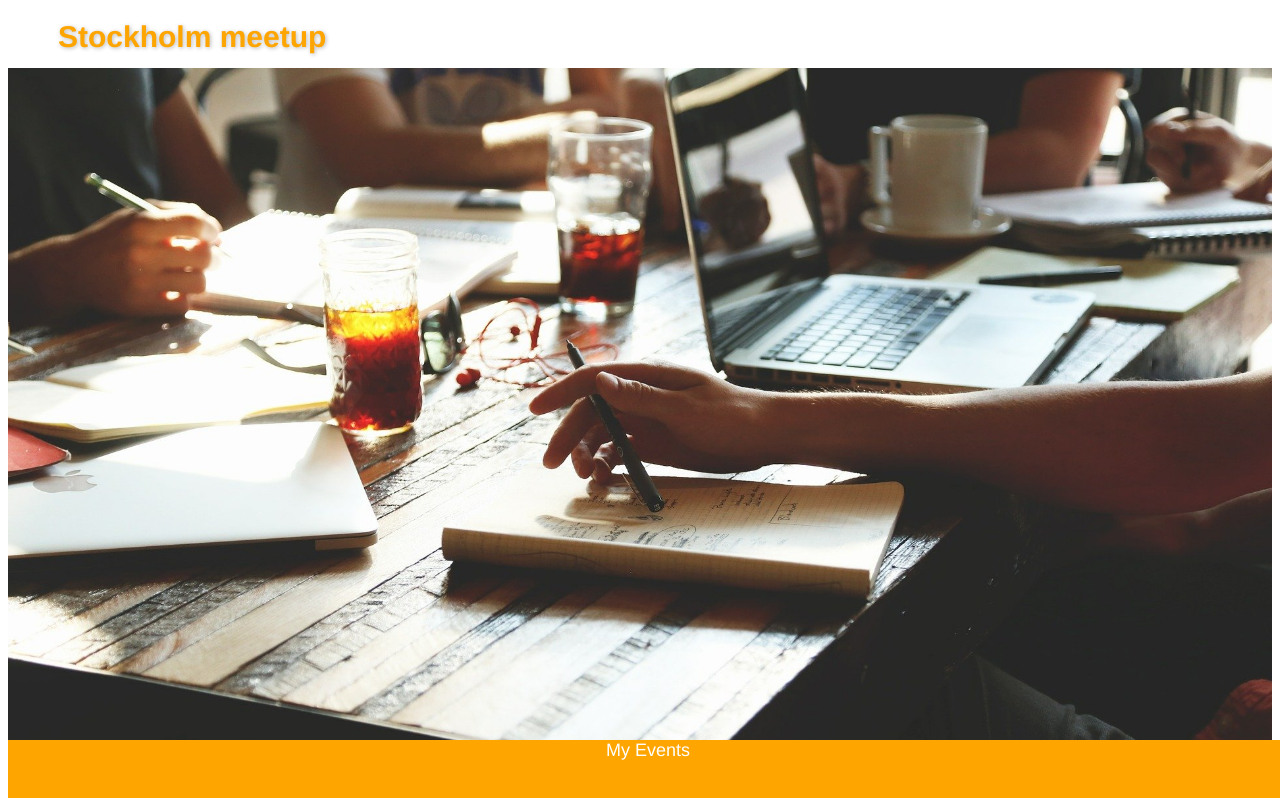
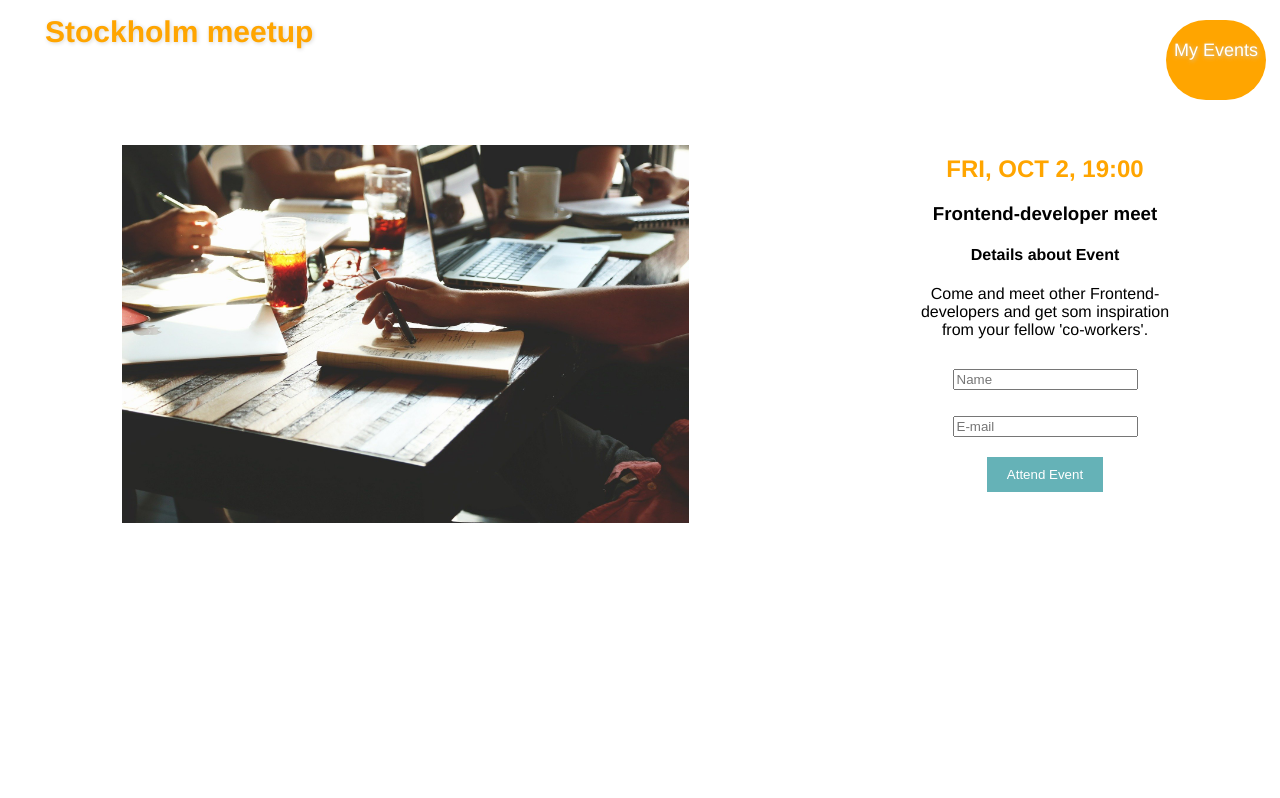
Before and after one commit to jenseneducation-Frida-Johansson/meetup-stockholm, a Vue app: page /eventPage/1 in a window 1280 px wide. Shown: the top 798 px of the page. Built offline with nearby package versions, Linux system fonts and the light colour scheme.

Commit message:
css styling

```diff
--- a/public/index.html
+++ b/public/index.html
@@ -1,17 +1,28 @@
 <!DOCTYPE html>
 <html lang="en">
   <head>
-    <meta charset="utf-8">
-    <meta http-equiv="X-UA-Compatible" content="IE=edge">
-    <meta name="viewport" content="width=device-width,initial-scale=1.0">
-    <link rel="icon" href="<%= BASE_URL %>favicon.ico">
+    <meta charset="utf-8" />
+    <meta http-equiv="X-UA-Compatible" content="IE=edge" />
+    <meta name="viewport" content="width=device-width,initial-scale=1.0" />
+    <link rel="icon" href="<%= BASE_URL %>favicon.ico" />
     <title><%= htmlWebpackPlugin.options.title %></title>
   </head>
   <body>
     <noscript>
-      <strong>We're sorry but <%= htmlWebpackPlugin.options.title %> doesn't work properly without JavaScript enabled. Please enable it to continue.</strong>
+      <strong
+        >We're sorry but <%= htmlWebpackPlugin.options.title %> doesn't work
+        properly without JavaScript enabled. Please enable it to
+        continue.</strong
+      >
     </noscript>
     <div id="app"></div>
     <!-- built files will be auto injected -->
   </body>
 </html>
+
+<style>
+  body {
+    padding: 0;
+    margin: 0;
+  }
+</style>
--- a/src/App.vue
+++ b/src/App.vue
@@ -22,10 +22,12 @@
   font-size: 30px;
   color: orange;
   text-decoration: none;
-  text-shadow: 1px 1px 4px rgb(185, 185, 185);
+  text-shadow: 1px 1px 4px rgb(214, 214, 214);
+  top: 0;
   position: fixed;
-  top: 0;
   display: flex;
-  padding: 20px;
+  align-items: center;
+  justify-content: center;
+  padding: 15px;
 }
 </style>
--- a/src/components/EventId.vue
+++ b/src/components/EventId.vue
@@ -22,18 +22,22 @@ export default {
 
 <style>
 .eventId-container {
-  width: 115px;
-  height: 115px;
+  width: 100px;
+  height: 100px;
   background-color: #fff;
   padding: 20px;
   border-radius: 50%;
-
   color: grey;
+  font-size: 14px;
 }
 
+/* .date{
+  margin-bottom: 15px;
+} */
 .date,
 .time {
   color: orange;
+  margin-top: -5px;
 }
 @media screen and (min-width: 600px) {
   .eventId-container {
--- a/src/components/Events.vue
+++ b/src/components/Events.vue
@@ -38,6 +38,10 @@ export default {
   .eventsContainer {
     grid-template-columns: auto auto auto;
   }
+  .EventId {
+    margin: 20px;
+    padding: 20px;
+  }
 }
 
 @media screen and (min-width: 1050px) {
@@ -48,5 +52,9 @@ export default {
   .eventsContainer {
     grid-template-columns: auto auto auto auto;
   }
+  .EventId {
+    margin: 30px;
+    padding: 30px;
+  }
 }
 </style>
--- a/src/components/Nav.vue
+++ b/src/components/Nav.vue
@@ -4,7 +4,7 @@
   </div>
 </template>
 
-<script>
+<script scoped>
 export default {};
 </script>
 
@@ -23,5 +23,31 @@ export default {};
   text-decoration: none;
   color: white;
   font-size: 18px;
+  text-shadow: 0.7px 0.7px 4px rgb(204, 204, 204);
+}
+@media screen and (min-width: 700px) {
+  .nav-container {
+    height: 60px;
+    width: 100px;
+    text-decoration: none;
+    top: 0;
+    margin-left: 80%;
+    margin-top: 20px;
+    border-radius: 50px;
+    padding-top: 20px;
+  }
+}
+
+@media screen and (min-width: 1050px) {
+  .nav-container {
+    height: 60px;
+    width: 100px;
+    text-decoration: none;
+    top: 0;
+    margin-left: 90%;
+    margin-top: 20px;
+
+    border-radius: 50px;
+  }
 }
 </style>
--- a/src/components/ReviewArea.vue
+++ b/src/components/ReviewArea.vue
@@ -1,5 +1,5 @@
 <template>
-  <div>
+  <div class="reviewArea-container">
     <h5>Skriv gärna en recension i rutan nedanför:</h5>
     <textarea
       id="textarea"
@@ -7,15 +7,44 @@
       rows="5"
       placeholder="Write your review here..."
     ></textarea>
+    <input
+      @click="addReviewClick()"
+      type="submit"
+      value="Add Review"
+      class="reviewButton"
+    />
   </div>
 </template>
 
 <script>
-export default {};
+import { mapActions } from "vuex";
+export default {
+  methods: {
+    addReviewClick() {
+      this.addReview(this.event);
+      this.$router.push("/");
+    },
+    ...mapActions(["addReview"]),
+  },
+};
 </script>
 
 <style>
+.reviewArea-container {
+  display: flex;
+  flex-direction: column;
+  justify-content: center;
+  align-items: center;
+}
+
 #textarea {
-  margin-bottom: 100px;
+  margin: 0px 0px 15px 0px;
+}
+.reviewButton {
+  background-color: #65b2b7;
+  color: white;
+  border: none;
+  padding: 10px 20px 10px 20px;
+  margin-bottom: 50%;
 }
 </style>
--- a/src/store/index.js
+++ b/src/store/index.js
@@ -22,7 +22,7 @@ export default new Vuex.Store({
         name: "Mamma grupp",
         info:
           "Kom och träffa andra mammor i vår mamma-grupp. Vi tipsar om bra mat för dig och ditt barn, gör meditationsövningar tillsammans och fikar m.m. Välkomna!",
-        image: "@/assets/girl-2480361_1920.jpg",
+        image: require("@/assets/girl-2480361_1920.jpg"),
       },
       {
         id: 3,
@@ -31,7 +31,7 @@ export default new Vuex.Store({
         name: "Studentträff Stockholm",
         info:
           "Nu är det äntligen dags för den årliga studentträffen i Stockholm! Ni kommer få lära känna andra studenter som är peppade på att en ny termin startat. Vi kommer ha inspirerande föreläsningar, mingel och roliga lekar. Ni får även med er en goodiebag när eventet är slut.",
-        image: "@/assets/startup-593341_1920.jpg",
+        image: require("@/assets/people-2557396_1920.jpg"),
       },
       {
         id: 4,
@@ -40,11 +40,12 @@ export default new Vuex.Store({
         name: "Planteringsskolan",
         info:
           "Har du också fallit för planteringsfällan under covid-19? Då kan du komma till vårt event och få ännu mer inspiration och lära dig mer! Ni kommer även få med er lite fröer för att kunna fortsätta plantera under hösten hemma. ",
-        image: "@/assets/startup-593341_1920.jpg",
+        image: require("@/assets/pots-716579_1920.jpg"),
       },
     ],
     myAttendedEvents: [],
     addEvent: [],
+    myReviews: [],
   },
   getters: {
     listOfEvents(state) {
@@ -72,10 +73,17 @@ export default new Vuex.Store({
         );
       }
     },
+    addReview(state, data) {
+      state.myReviews.push(data);
+      localStorage.setItem("myReviews", JSON.stringify(state.myReviews));
+    },
   },
   actions: {
     addEvent({ commit }, data) {
       commit("addEvent", data);
     },
+    addReview({ commit }, data) {
+      commit("addReview", data);
+    },
   },
 });
--- a/src/views/EventPage.vue
+++ b/src/views/EventPage.vue
@@ -1,6 +1,9 @@
 <template>
   <div class="EventPage-container">
-    <img class="image" :src="event.image" alt="" />
+    <div class="imageContainer">
+      <img class="imageEvent" :src="event.image" alt="" />
+    </div>
+    <div class="eventInformation">
       <h2 class="date time">{{ event.date }}, {{ event.time }}</h2>
       <h3>{{ event.name }}</h3>
 
@@ -8,6 +11,7 @@
       <p class="info">{{ event.info }}</p>
       <ReviewArea v-if="this.isAttended" />
       <AttendForm :event="event" v-else />
+    </div>
     <Nav />
   </div>
 </template>
@@ -36,7 +40,45 @@ export default {
 </script>
 
 <style>
-.image {
+.imageEvent {
   width: 100%;
 }
+.info {
+  margin: 40px;
+}
+
+@media screen and (min-width: 700px) {
+  .imageEvent {
+    width: 70%;
+  }
+  .EventPage-container {
+    display: flex;
+    flex-direction: row;
+  }
+  .eventInformation {
+    width: 50%;
+    margin: 100px 100px 100px 0px;
+  }
+  .imageContainer {
+    margin: 100px 100px 100px 0px;
+  }
+  .info {
+    margin: 0px;
+  }
+}
+
+@media screen and (min-width: 1050px) {
+  .EventPage-container {
+    display: flex;
+    flex-direction: row;
+    align-items: center;
+    justify-content: center;
+  }
+  .eventInformation {
+    width: 50%;
+  }
+  .imageContainer {
+    margin-top: -150px;
+  }
+}
 </style>
--- a/src/views/Home.vue
+++ b/src/views/Home.vue
@@ -37,31 +37,54 @@ export default {
   background-repeat: no-repeat;
   background-size: 200%;
   background-position: center top;
+  margin-top: -70px;
+  padding-top: 100px;
 }
 .event-text {
   color: white;
-  font-size: 20px;
+  font-size: 18px;
   text-shadow: 1px 1px 3px grey;
+  margin-top: 10px;
 }
 .Events {
-  margin-top: 110px;
+  margin-top: 20px;
   padding-bottom: 100%;
-}
-/* .Events {
   display: flex;
   align-items: center;
   justify-content: center;
-  margin: 50px;
-  padding-bottom: 100%;
-} */
-@media screen and (min-width: 400px) {
+  flex-direction: column;
+}
+
+@media screen and (max-width: 350px) {
   .image {
-    background-size: 150%;
+    background-size: 250%;
+  }
+}
+
+@media screen and (min-width: 600px) {
+  .image {
+    background-size: 200%;
+  }
+  .Events {
+    margin-top: 40px;
+    padding-bottom: 70%;
+  }
+  .event-text {
+    margin-top: 40px;
+    font-size: 25px;
   }
 }
 @media screen and (min-width: 800px) {
   .image {
-    background-size: 100%;
+    background-size: 150%;
+  }
+  .Events {
+    margin-top: 60px;
+    padding-bottom: 50%;
+  }
+  .event-text {
+    margin-top: 60px;
+    font-size: 25px;
   }
 }
 </style>
--- a/src/views/MyEvents.vue
+++ b/src/views/MyEvents.vue
@@ -1,18 +1,21 @@
 <template>
   <div>
+    <h2 class="event">My events:</h2>
+
     <div
       class="myEvents-container"
       v-for="event in myAttendedEvents"
       :key="event.id"
     >
-      <div class="event">My events:</div>
       <EventId
+        @click.native="$router.push('/eventPage/' + event.id)"
         :class="'event-' + event.id"
         :date="event.date"
         :time="event.time"
         :name="event.name"
         class="EventId"
       />
+      <p>Click on an event to add a review!</p>
     </div>
   </div>
 </template>
@@ -37,4 +40,10 @@ export default {
   justify-content: center;
   flex-direction: column;
 }
+
+@media screen and (min-width: 700px) {
+}
+
+@media screen and (min-width: 1050px) {
+}
 </style>
```
Also changed, not shown: src/assets/people-2557396_1920.jpg (added), src/assets/pots-716579_1920.jpg (added). Lines whose indentation alone changed are shown as unchanged.
